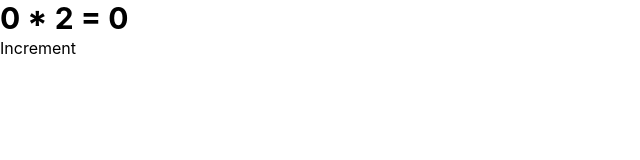
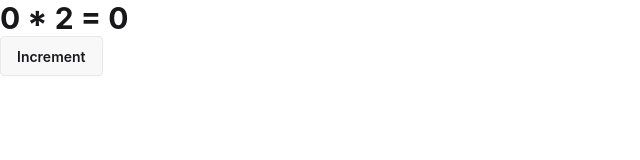
Before and after one commit to time1043/dev-template, a React (Vite) app: page / in a window 1280 px wide. Shown: the top 160 px of the page, without its empty margins (0-640 px from the left). Built offline with nearby package versions, Linux system fonts and the light colour scheme.

Commit message:
chore(setup): setup daisyui
- https://daisyui.com/docs/install/vite/

```diff
--- a/package.json
+++ b/package.json
@@ -26,6 +26,7 @@
     "@types/react-dom": "^19.3.0",
     "@vitejs/plugin-react": "^6.1.2",
     "babel-plugin-react-compiler": "^1.0.0",
+    "daisyui": "^5.7.50",
     "oxfmt": "^0.75.0",
     "oxlint": "^1.89.0",
     "typescript": "~7.0.2",
--- a/src/App.tsx
+++ b/src/App.tsx
@@ -9,7 +9,9 @@ export default function App() {
       <p className="text-3xl font-bold">
         {count} * 2 = {doubleCount}
       </p>
-      <button onClick={() => setCount(count + 1)}>Increment</button>
+      <button className="btn" onClick={() => setCount(count + 1)}>
+        Increment
+      </button>
     </div>
   )
 }
--- a/src/index.css
+++ b/src/index.css
@@ -1 +1,2 @@
 @import 'tailwindcss';
+@plugin "daisyui";
```
Also changed, not shown: 1 other file (tests, documents, lock files or other folders).
